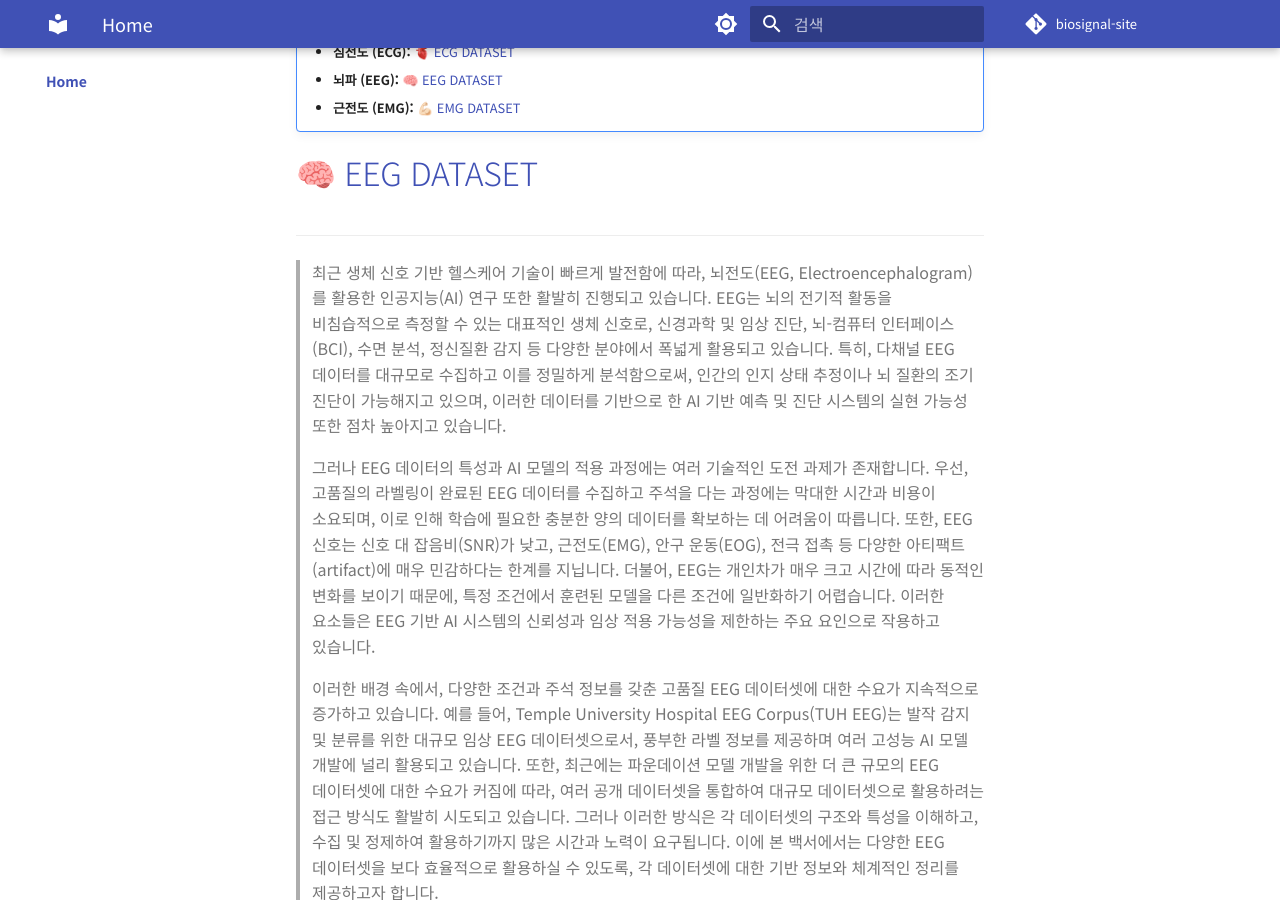
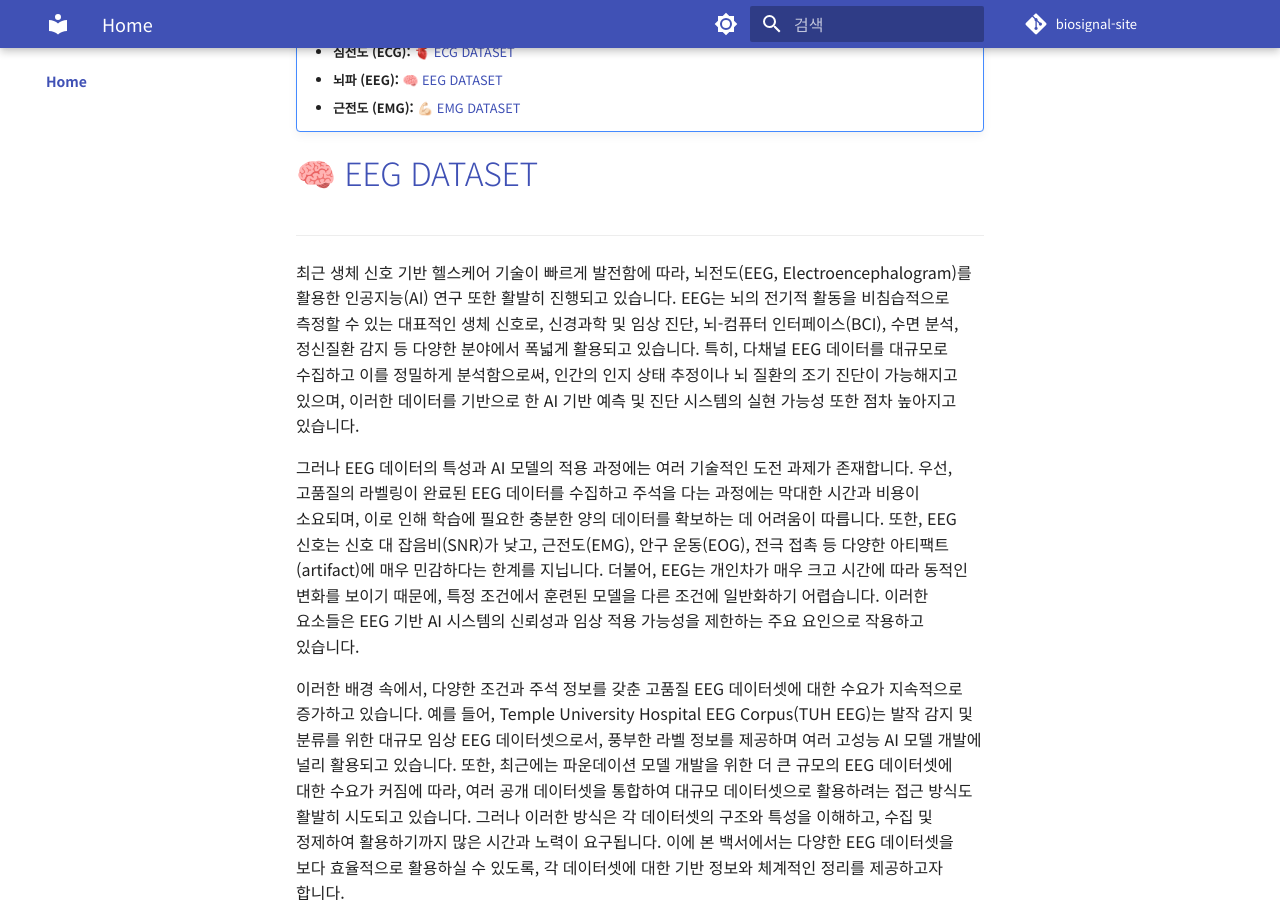
Before and after one commit to iwantjeonyeok/biosignal-site, an MkDocs documentation site: the page built from docs/index.md, in a window 1280 px wide and 900 px high, scrolled down 489 px. Built offline with MkDocs 1.6.1 and Material for MkDocs 9.7.7, drawn with Linux system fonts in a browser that asks for light colours; comment, search, counter and statistics services are not loaded.

Commit message:
Remove blockquote styling from home page EEG/ECG/EMG descriptions
Replace > blockquote syntax with regular paragraphs to eliminate
the gray left border line on the home page.

Co-Authored-By: Claude Sonnet 4.6 <noreply@anthropic.com>

```diff
--- a/docs/index.md
+++ b/docs/index.md
@@ -18,17 +18,15 @@
 
 ---
 
-> 최근 생체 신호 기반 헬스케어 기술이 빠르게 발전함에 따라, 뇌전도(EEG, Electroencephalogram)를 활용한 인공지능(AI) 연구 또한 활발히 진행되고 있습니다. EEG는 뇌의 전기적 활동을 비침습적으로 측정할 수 있는 대표적인 생체 신호로, 신경과학 및 임상 진단, 뇌-컴퓨터 인터페이스(BCI), 수면 분석, 정신질환 감지 등 다양한 분야에서 폭넓게 활용되고 있습니다. 특히, 다채널 EEG 데이터를 대규모로 수집하고 이를 정밀하게 분석함으로써, 인간의 인지 상태 추정이나 뇌 질환의 조기 진단이 가능해지고 있으며, 이러한 데이터를 기반으로 한 AI 기반 예측 및 진단 시스템의 실현 가능성 또한 점차 높아지고 있습니다.
->
->
-> 그러나 EEG 데이터의 특성과 AI 모델의 적용 과정에는 여러 기술적인 도전 과제가 존재합니다. 우선, 고품질의 라벨링이 완료된 EEG 데이터를 수집하고 주석을 다는 과정에는 막대한 시간과 비용이 소요되며, 이로 인해 학습에 필요한 충분한 양의 데이터를 확보하는 데 어려움이 따릅니다. 또한, EEG 신호는 신호 대 잡음비(SNR)가 낮고, 근전도(EMG), 안구 운동(EOG), 전극 접촉 등 다양한 아티팩트(artifact)에 매우 민감하다는 한계를 지닙니다. 더불어, EEG는 개인차가 매우 크고 시간에 따라 동적인 변화를 보이기 때문에, 특정 조건에서 훈련된 모델을 다른 조건에 일반화하기 어렵습니다. 이러한 요소들은 EEG 기반 AI 시스템의 신뢰성과 임상 적용 가능성을 제한하는 주요 요인으로 작용하고 있습니다.
->
-> 이러한 배경 속에서, 다양한 조건과 주석 정보를 갖춘 고품질 EEG 데이터셋에 대한 수요가 지속적으로 증가하고 있습니다. 예를 들어, Temple University Hospital EEG Corpus(TUH EEG)는 발작 감지 및 분류를 위한 대규모 임상 EEG 데이터셋으로서, 풍부한 라벨 정보를 제공하며 여러 고성능 AI 모델 개발에 널리 활용되고 있습니다. 또한, 최근에는 파운데이션 모델 개발을 위한 더 큰 규모의 EEG 데이터셋에 대한 수요가 커짐에 따라, 여러 공개 데이터셋을 통합하여 대규모 데이터셋으로 활용하려는 접근 방식도 활발히 시도되고 있습니다. 그러나 이러한 방식은 각 데이터셋의 구조와 특성을 이해하고, 수집 및 정제하여 활용하기까지 많은 시간과 노력이 요구됩니다. 이에 본 백서에서는 다양한 EEG 데이터셋을 보다 효율적으로 활용하실 수 있도록, 각 데이터셋에 대한 기반 정보와 체계적인 정리를 제공하고자 합니다.
->
-> 본 백서에서는 EEG 데이터셋의 기술적 개요, 채널 구성과 수집 조건, 신호의 특성과 라벨링 방식 등을 정리하였으며, 대표적인 공개 데이터셋들의 비교와 실제 활용 사례, 그리고 전이 학습, few-shot 학습 등 최신 AI 기법을 적용한 연구 동향을 종합적으로 소개해 드립니다. 아울러 발작 탐지, 감정 인식, 운동 상상 등 16가지 주요 다운스트림 테스크별로 적합한 EEG 데이터셋과 그 활용 방안에 대해서도 함께 제시하고 있습니다.
->
-> [EEG Dataset](eeg/)
->
+최근 생체 신호 기반 헬스케어 기술이 빠르게 발전함에 따라, 뇌전도(EEG, Electroencephalogram)를 활용한 인공지능(AI) 연구 또한 활발히 진행되고 있습니다. EEG는 뇌의 전기적 활동을 비침습적으로 측정할 수 있는 대표적인 생체 신호로, 신경과학 및 임상 진단, 뇌-컴퓨터 인터페이스(BCI), 수면 분석, 정신질환 감지 등 다양한 분야에서 폭넓게 활용되고 있습니다. 특히, 다채널 EEG 데이터를 대규모로 수집하고 이를 정밀하게 분석함으로써, 인간의 인지 상태 추정이나 뇌 질환의 조기 진단이 가능해지고 있으며, 이러한 데이터를 기반으로 한 AI 기반 예측 및 진단 시스템의 실현 가능성 또한 점차 높아지고 있습니다.
+
+그러나 EEG 데이터의 특성과 AI 모델의 적용 과정에는 여러 기술적인 도전 과제가 존재합니다. 우선, 고품질의 라벨링이 완료된 EEG 데이터를 수집하고 주석을 다는 과정에는 막대한 시간과 비용이 소요되며, 이로 인해 학습에 필요한 충분한 양의 데이터를 확보하는 데 어려움이 따릅니다. 또한, EEG 신호는 신호 대 잡음비(SNR)가 낮고, 근전도(EMG), 안구 운동(EOG), 전극 접촉 등 다양한 아티팩트(artifact)에 매우 민감하다는 한계를 지닙니다. 더불어, EEG는 개인차가 매우 크고 시간에 따라 동적인 변화를 보이기 때문에, 특정 조건에서 훈련된 모델을 다른 조건에 일반화하기 어렵습니다. 이러한 요소들은 EEG 기반 AI 시스템의 신뢰성과 임상 적용 가능성을 제한하는 주요 요인으로 작용하고 있습니다.
+
+이러한 배경 속에서, 다양한 조건과 주석 정보를 갖춘 고품질 EEG 데이터셋에 대한 수요가 지속적으로 증가하고 있습니다. 예를 들어, Temple University Hospital EEG Corpus(TUH EEG)는 발작 감지 및 분류를 위한 대규모 임상 EEG 데이터셋으로서, 풍부한 라벨 정보를 제공하며 여러 고성능 AI 모델 개발에 널리 활용되고 있습니다. 또한, 최근에는 파운데이션 모델 개발을 위한 더 큰 규모의 EEG 데이터셋에 대한 수요가 커짐에 따라, 여러 공개 데이터셋을 통합하여 대규모 데이터셋으로 활용하려는 접근 방식도 활발히 시도되고 있습니다. 그러나 이러한 방식은 각 데이터셋의 구조와 특성을 이해하고, 수집 및 정제하여 활용하기까지 많은 시간과 노력이 요구됩니다. 이에 본 백서에서는 다양한 EEG 데이터셋을 보다 효율적으로 활용하실 수 있도록, 각 데이터셋에 대한 기반 정보와 체계적인 정리를 제공하고자 합니다.
+
+본 백서에서는 EEG 데이터셋의 기술적 개요, 채널 구성과 수집 조건, 신호의 특성과 라벨링 방식 등을 정리하였으며, 대표적인 공개 데이터셋들의 비교와 실제 활용 사례, 그리고 전이 학습, few-shot 학습 등 최신 AI 기법을 적용한 연구 동향을 종합적으로 소개해 드립니다. 아울러 발작 탐지, 감정 인식, 운동 상상 등 16가지 주요 다운스트림 테스크별로 적합한 EEG 데이터셋과 그 활용 방안에 대해서도 함께 제시하고 있습니다.
+
+[EEG Dataset](eeg/)
 
 ![Figure: Ruslan Klymentiev, "EEG Data Analysis", *Kaggle Notebooks*, [https://www.kaggle.com/code/ruslankl/eeg-data-analysis](https://www.kaggle.com/code/ruslankl/eeg-data-analysis)](images/image.png)
 
@@ -36,16 +34,15 @@
 
 ---
 
-> 최근 센서 기술의 발전과 디지털 헬스케어 솔루션의 확산으로 인해 다양한 생체전기신호 데이터를 대규모로 수집할 수 있게 되었습니다. 특히, 심전도(ECG) 신호는 심혈관 질환의 진단과 관리에서 핵심적인 역할을 하며, 임상 환경에서 기록된 표준 12‑리드 ECG 데이터는 심장 질환을 조기에 발견하고 정확하게 진단하는 데 중요한 정보를 제공합니다. 이를 기반으로 개발된 인공지능(AI) 알고리즘은 환자 모니터링 및 치료 결정 지원에 혁신적인 기여를 하고 있습니다.
+최근 센서 기술의 발전과 디지털 헬스케어 솔루션의 확산으로 인해 다양한 생체전기신호 데이터를 대규모로 수집할 수 있게 되었습니다. 특히, 심전도(ECG) 신호는 심혈관 질환의 진단과 관리에서 핵심적인 역할을 하며, 임상 환경에서 기록된 표준 12‑리드 ECG 데이터는 심장 질환을 조기에 발견하고 정확하게 진단하는 데 중요한 정보를 제공합니다. 이를 기반으로 개발된 인공지능(AI) 알고리즘은 환자 모니터링 및 치료 결정 지원에 혁신적인 기여를 하고 있습니다.
 
- 그러나 생체전기신호를 활용한 AI 연구에서는 여러 가지 공통적인 도전 과제가 존재합니다. 첫째, 고품질 라벨링이 적용된 ECG 데이터셋을 확보하는 데 많은 비용과 시간이 소요되므로 라벨 데이터의 부족 문제가 심각합니다. 둘째, 센서 한계, 환경 요인, 개인의 생리적 차이 등으로 인해 ECG 신호는 본질적으로 잡음이 많고 신호 대 잡음비가 낮으며, 높은 변동성을 보입니다. 셋째, 특정 임상 환경에서 수집된 데이터를 기반으로 학습된 모델은 다른 환경이나 피실험자 집단에 대해 일반화하는 데 한계를 가집니다. 이러한 문제는 신뢰할 수 있는 AI 진단 시스템의 개발과 상용화에 있어 큰 장애 요소로 작용합니다.
+그러나 생체전기신호를 활용한 AI 연구에서는 여러 가지 공통적인 도전 과제가 존재합니다. 첫째, 고품질 라벨링이 적용된 ECG 데이터셋을 확보하는 데 많은 비용과 시간이 소요되므로 라벨 데이터의 부족 문제가 심각합니다. 둘째, 센서 한계, 환경 요인, 개인의 생리적 차이 등으로 인해 ECG 신호는 본질적으로 잡음이 많고 신호 대 잡음비가 낮으며, 높은 변동성을 보입니다. 셋째, 특정 임상 환경에서 수집된 데이터를 기반으로 학습된 모델은 다른 환경이나 피실험자 집단에 대해 일반화하는 데 한계를 가집니다. 이러한 문제는 신뢰할 수 있는 AI 진단 시스템의 개발과 상용화에 있어 큰 장애 요소로 작용합니다.
 
 이러한 배경에서 고품질 ECG 데이터셋의 중요성이 더욱 부각되고 있습니다. 예를 들어, PTB‑XL 데이터셋은 18,869명의 환자로부터 총 21,799개의 임상 기록을 포함하고 있으며, 각 기록은 10초 길이의 12‑리드 신호와 최대 71개의 표준화된 임상 주석을 제공합니다. 이를 활용한 연구에서는 심근경색, 부정맥, 전도 이상, 심장 비대 등 다양한 심장 질환에 대한 자동 분류 및 진단 알고리즘이 개발되었으며, 실제 임상 환경에서 빠르고 정확한 의사결정 지원 시스템으로 발전하고 있습니다.
 
 또한, 최근 비대면 진료 및 원격 모니터링의 필요성이 증가함에 따라, 원격 ECG 모니터링 시스템이 활발히 연구되고 있습니다. 일부 의료기관에서는 이상치 탐지 기반의 알고리즘을 적용하여 환자의 심장 이상 징후를 실시간으로 감지하고, 비대면 재진 진료 시 신속한 대응을 가능하게 하고 있습니다. 정부와 관계 부처에서도 디지털 치료기기 및 AI 의료기기에 대한 보험 적용 가이드라인을 마련하는 등, 고품질 ECG 데이터셋을 활용한 연구의 사회적·경제적 파급 효과가 매우 크다는 점이 입증되고 있습니다.
 
 본 백서는 AI 연구자, 임상의, 의료기기 개발자 등 심전도 데이터를 활용하여 혁신적인 진단 및 모니터링 솔루션을 개발하고자 하는 전문가를 대상으로 합니다. ECG 데이터셋의 상세 개요, 데이터 구성 및 특성을 설명하고, 실제 활용 사례와 시각화 자료를 제공하며, 전이 학습 및 Few‑Shot 학습 등 최신 기술 적용 사례를 종합적으로 소개합니다.
->
 
 ![image.png](images/image-1.png)
 
@@ -55,14 +52,12 @@
 
 ---
 
-> 헬스케어시스템의 발전으로 다양한 생체전기신호 분석에 대한 관심이 증가하면서, 생체전기신호 분석에도 다양한 연구들이 수행되고 있다. 그 중 사람의 근육 움직임을 반영하는 생체전기신호인 Electromyogram (EMG)는 질병진단 [^1][^2][^3], 감정분석 [^4][^5][^6], 재활 [^7][^8][^9], 최근에는 사람과 기계 혹은 컴퓨터간 소통(Human Machine Interface; HMI, Human Computer Interface; HCI)과 관련된 분야에 활용되고 있다 [^10][^11][^12]. 또한, AI (Artificial Intelligence) 기술의 적극적인 도입으로, 이전에는 EMG에서 분석할 수 없었던 정보들을 얻게 되면서 각 분야의 큰 발전을 이끌어내고 있다. 이러한 AI 모델들은 데이터셋을 기반으로 개발되는데, 이는 좋은 데이터셋의 확보가 좋은 AI 모델로 이어지는 것을 나타낸다. 특히, 최근에는 의료 파운데이션 모델에 대한 연구들이 주목받으면서, 생체전기신호 데이터셋의 확보 중요도는 더욱이 높아지고 있다.
->
->
-> 하지만, AI 기술이 발전되면서 데이터셋의 중요도가 강조되고 있음에도, 다양한 EMG 데이터셋의 확보가 어려운 한계점이 있다. Ninapro의 경우 [^13][^14][^15], 손동작 및 손가락 움직임과 관련된 데이터셋을 홈페이지를 통해 공개 및 각 정보들을 자세하게 소개해두고 있지만, 대부분의 연구에서는 데이터셋을 공개하고 있지 않고 있다. 이는 하나의 AI 기반 모델을 개발한 후 다양한 케이스에 대해 교차검증하기 어려운 한계점과, 다양한 케이스를 학습시켜보지 못한다는 한계점을 또한 같이 보여준다.
->
-> 본 백서에서는 이전 연구들에서 지적하고 있는 한계점들을 해결하기 위해, 여러 오픈 소스 데이터셋을 한 곳에 모으고, 각각의 정보와 전처리 방법 그리고 각 데이터셋을 활용할 수 있는 방안들을 같이 제안하고자 한다. 본 백서가 EMG를 활용한 연구를 수행하고자 하는 연구자들에게 하나의 가이드라인로써 기여할 것으로 기대한다.
->
-> [EMG dataset](emg/)
->
+헬스케어시스템의 발전으로 다양한 생체전기신호 분석에 대한 관심이 증가하면서, 생체전기신호 분석에도 다양한 연구들이 수행되고 있다. 그 중 사람의 근육 움직임을 반영하는 생체전기신호인 Electromyogram (EMG)는 질병진단 [^1][^2][^3], 감정분석 [^4][^5][^6], 재활 [^7][^8][^9], 최근에는 사람과 기계 혹은 컴퓨터간 소통(Human Machine Interface; HMI, Human Computer Interface; HCI)과 관련된 분야에 활용되고 있다 [^10][^11][^12]. 또한, AI (Artificial Intelligence) 기술의 적극적인 도입으로, 이전에는 EMG에서 분석할 수 없었던 정보들을 얻게 되면서 각 분야의 큰 발전을 이끌어내고 있다. 이러한 AI 모델들은 데이터셋을 기반으로 개발되는데, 이는 좋은 데이터셋의 확보가 좋은 AI 모델로 이어지는 것을 나타낸다. 특히, 최근에는 의료 파운데이션 모델에 대한 연구들이 주목받으면서, 생체전기신호 데이터셋의 확보 중요도는 더욱이 높아지고 있다.
+
+하지만, AI 기술이 발전되면서 데이터셋의 중요도가 강조되고 있음에도, 다양한 EMG 데이터셋의 확보가 어려운 한계점이 있다. Ninapro의 경우 [^13][^14][^15], 손동작 및 손가락 움직임과 관련된 데이터셋을 홈페이지를 통해 공개 및 각 정보들을 자세하게 소개해두고 있지만, 대부분의 연구에서는 데이터셋을 공개하고 있지 않고 있다. 이는 하나의 AI 기반 모델을 개발한 후 다양한 케이스에 대해 교차검증하기 어려운 한계점과, 다양한 케이스를 학습시켜보지 못한다는 한계점을 또한 같이 보여준다.
+
+본 백서에서는 이전 연구들에서 지적하고 있는 한계점들을 해결하기 위해, 여러 오픈 소스 데이터셋을 한 곳에 모으고, 각각의 정보와 전처리 방법 그리고 각 데이터셋을 활용할 수 있는 방안들을 같이 제안하고자 한다. 본 백서가 EMG를 활용한 연구를 수행하고자 하는 연구자들에게 하나의 가이드라인로써 기여할 것으로 기대한다.
+
+[EMG dataset](emg/)
 
 ![image.png](images/image-2.png)
```
